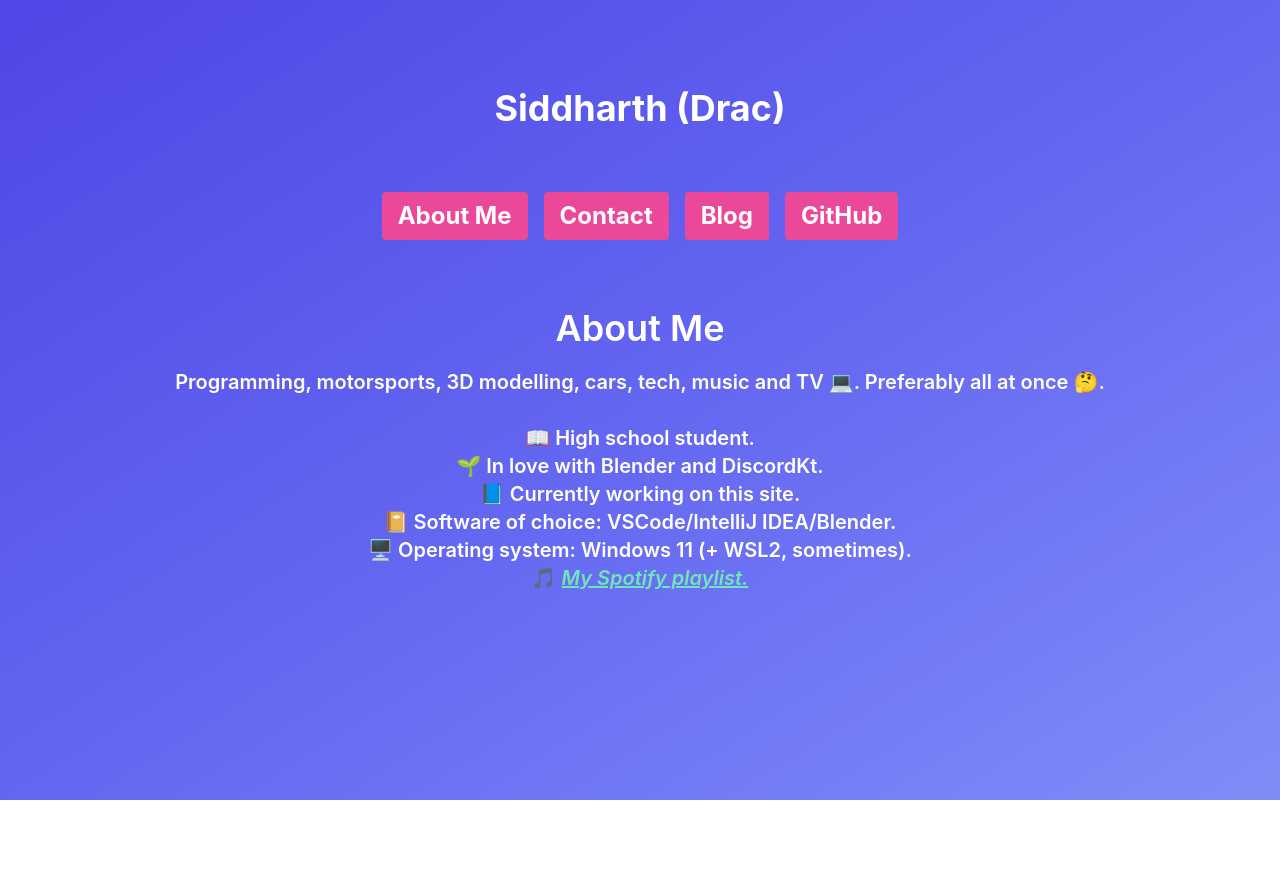
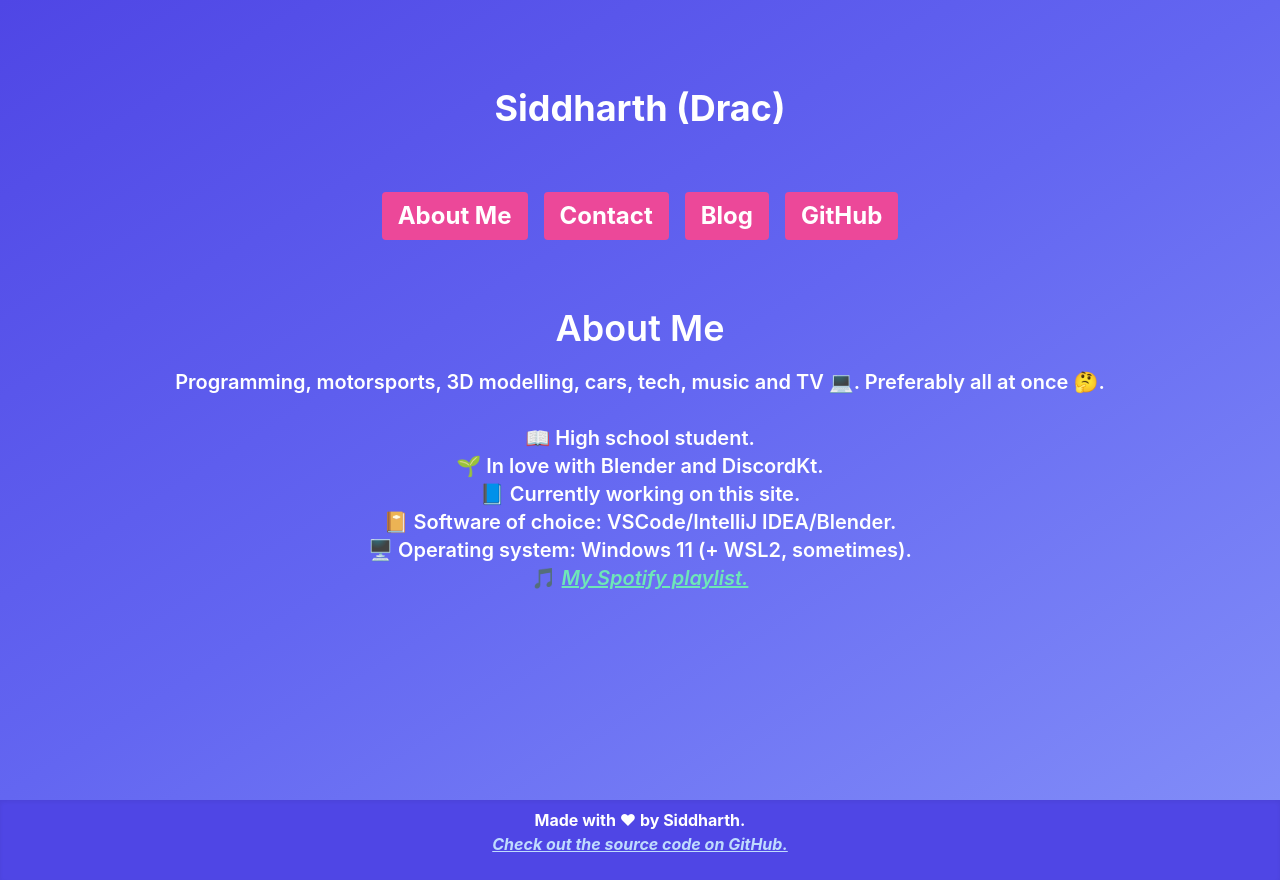
Before and after one commit to DracTheDino/blogfolio, a React (Create React App) app: page / in a window 1280 px wide. Before the commit the page ends 800 px from the top, so only its background shows below. Built offline with nearby package versions, Linux system fonts and the light colour scheme.

Commit message:
Add Footer.js

```diff
--- a/src/App.js
+++ b/src/App.js
@@ -5,6 +5,7 @@ import NavButton from "./components/NavButton";
 import TransparentNavButton from "./components/TransparentNavButton";
 import About from "./components/About";
 import Blog from "./components/Blog";
+import Footer from "./components/Footer"
 
 function App() {
     return (
@@ -41,6 +42,7 @@ function App() {
                 </Switch>
                 <br></br>
             </div>
+            <Footer />
         </div>
     );
 }
--- /dev/null
+++ b/src/components/Footer.js
@@ -0,0 +1,18 @@
+import React from "react";
+
+function Footer() {
+    return (
+        <div className="bg-indigo-600 text-white font-bold text-center font-bold py-2 px-4 h-20 shadow-inner">
+            <span className="pt-10">
+                Made with ❤ by Siddharth.
+                <br/>
+                <a href="https://github.com/DracTheDino/blogfolio"
+                   className="text-blue-200 italic underline hover:bg-blue-700 transition duration-500 transform">
+                    Check out the source code on GitHub.
+                </a>
+            </span>
+        </div>
+    );
+}
+
+export default Footer;
```
